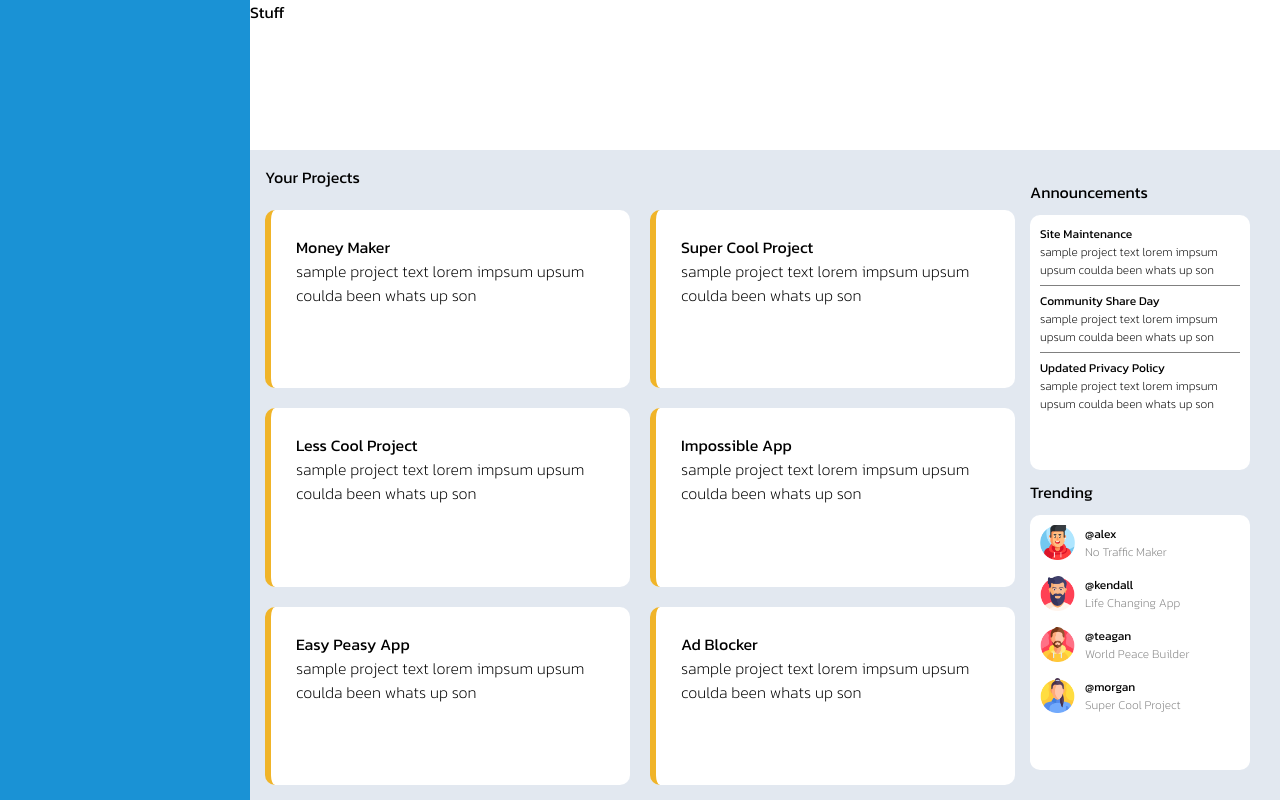
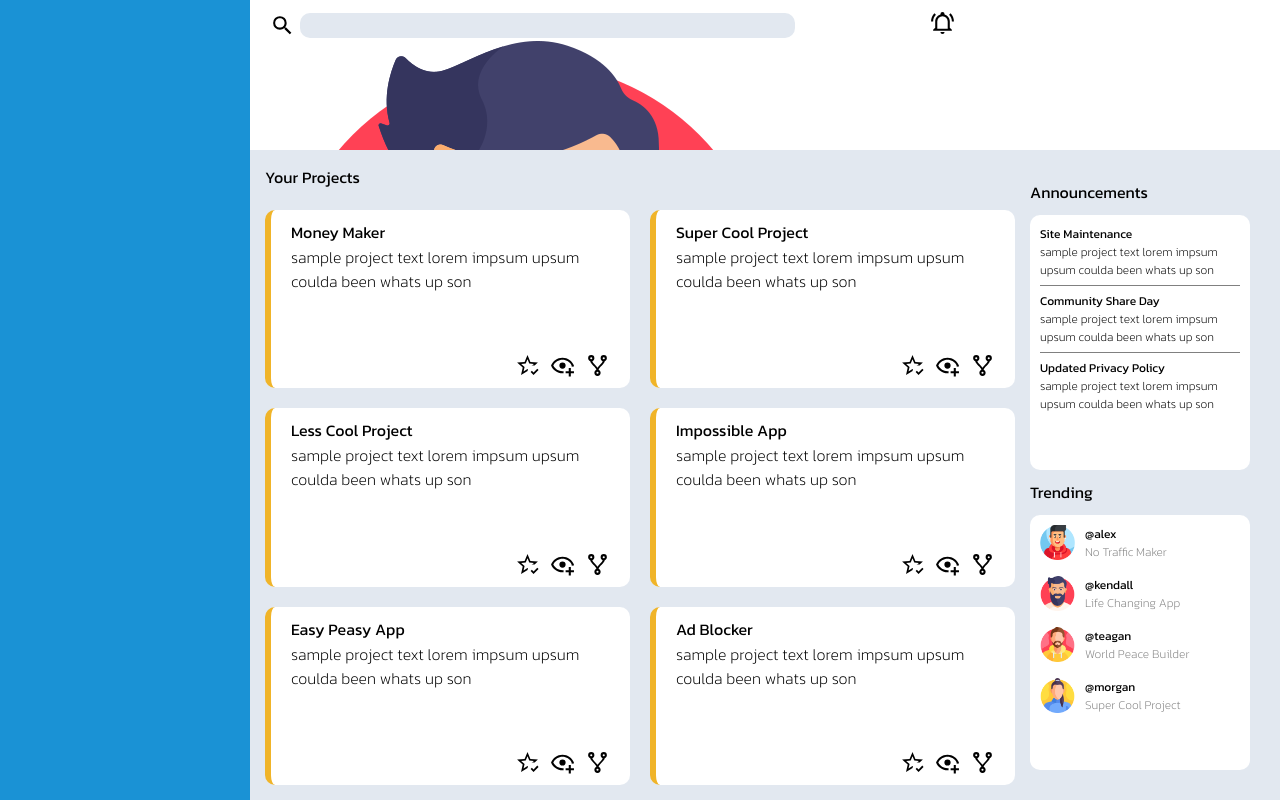
Before and after one commit to CoryMCodes/Dashboard-layout, a plain HTML site: page index.html in a window 1280 px wide. Drawn offline with Linux system fonts and the light colour scheme; a web font is replaced by a local one.

Commit message:
formatted search bar, main content, announcements, and trending layouts complete

```diff
--- a/index.html
+++ b/index.html
@@ -13,33 +13,74 @@
 
     </div>
     <div class="header">
-      Stuff
+      <div class="search-container">
+        <img class="icon" src="assets/magnify.svg" alt="" srcset="">
+        <input type="search" name="" id="" />
+      </div>
+      <div>
+        <img class="icon" src="assets/bell-ring-outline.svg" alt="" srcset="">
+      </div>
+      <div class="current-user">
+        <img src="assets/man.png" alt="" srcset="">
+        <div></div>
+      </div>
     </div>
     <div class="main-content">
       <div class="projects">
         <div class="sub-heading">Your Projects</div>
         <div class="card project">
           <div class="card-heading">Money Maker</div>
-            <div class="text">sample project text lorem impsum upsum coulda been whats up son</div></div>
+            <div class="text">sample project text lorem impsum upsum coulda been whats up son</div>
+            <div class="icons">
+              <img class="icon" src="assets/star-check-outline.svg" alt="" srcset="">
+              <img src="assets/eye-plus-outline.svg" alt="" class="icon">
+              <img src="assets/source-fork.svg" alt="" class="icon">
+            </div>
+        </div>
         <div class="card project">
           <div class="card-heading">Super Cool Project</div>
             <div class="text">sample project text lorem impsum upsum coulda been whats up son</div>
+            <div class="icons">
+              <img class="icon" src="assets/star-check-outline.svg" alt="" srcset="">
+              <img src="assets/eye-plus-outline.svg" alt="" class="icon">
+              <img src="assets/source-fork.svg" alt="" class="icon">
+            </div>
         </div>
         <div class="card project">
           <div class="card-heading">Less Cool Project</div>
             <div class="text">sample project text lorem impsum upsum coulda been whats up son</div>
+            <div class="icons">
+              <img class="icon" src="assets/star-check-outline.svg" alt="" srcset="">
+              <img src="assets/eye-plus-outline.svg" alt="" class="icon">
+              <img src="assets/source-fork.svg" alt="" class="icon">
+            </div>
         </div>
         <div class="card project">
           <div class="card-heading">Impossible App</div>
             <div class="text">sample project text lorem impsum upsum coulda been whats up son</div>
+            <div class="icons">
+              <img class="icon" src="assets/star-check-outline.svg" alt="" srcset="">
+              <img src="assets/eye-plus-outline.svg" alt="" class="icon">
+              <img src="assets/source-fork.svg" alt="" class="icon">
+            </div>
         </div>
         <div class="card project">
           <div class="card-heading">Easy Peasy App</div>
             <div class="text">sample project text lorem impsum upsum coulda been whats up son</div>
+            <div class="icons">
+              <img class="icon" src="assets/star-check-outline.svg" alt="" srcset="">
+              <img src="assets/eye-plus-outline.svg" alt="" class="icon">
+              <img src="assets/source-fork.svg" alt="" class="icon">
+            </div>
         </div>
         <div class="card project">
           <div class="card-heading">Ad Blocker</div>
             <div class="text">sample project text lorem impsum upsum coulda been whats up son</div>
+            <div class="icons">
+              <img class="icon" src="assets/star-check-outline.svg" alt="" srcset="">
+              <img src="assets/eye-plus-outline.svg" alt="" class="icon">
+              <img src="assets/source-fork.svg" alt="" class="icon">
+            </div>
         </div>
       </div>
       <div class="mc-aside">
--- a/style.css
+++ b/style.css
@@ -15,8 +15,12 @@
 }
 
 .header{
+  display: grid;
+  grid-template-columns: 2fr 1fr;
+  grid-template-rows: repeat(2, 1fr);
   grid-row: 1/2;
   grid-column: 2/5;
+  padding: 10px 20px;
 }
 
 .sidebar{
@@ -50,10 +54,12 @@
 
 .card.project{
   border-left: solid 6px rgb(240, 180, 41);
+  display: grid;
+  grid-template-rows: 25px 1fr 25px;
 }
 
 .project{
-  padding: 25px;
+  padding: 10px 20px;
 }
 
 .text{
@@ -102,3 +108,33 @@ img.user-img{
   font-weight: 200;
   color:grey;
 }
+
+.icon{
+  width:25px;
+  height: 25px;
+}
+
+.icon:hover{
+  cursor: pointer;
+}
+
+.icons{
+  display: flex;
+  justify-content: end;
+  gap: 10px;
+}
+
+input[type=search]{
+  width: 75%;
+  border-radius: 10px;
+  height: 25px;
+  padding: 5px 10px;
+  background-color:  rgb(226, 232, 240);
+  border: none;
+}
+
+.search-container{
+  display: flex;
+  align-items: center;
+  gap: 5px;
+}
```
Also changed, not shown: assets/bell-ring-outline.svg (added), assets/eye-plus-outline.svg (added), assets/magnify.svg (added), assets/source-fork.svg (added), assets/star-check-outline.svg (added).
